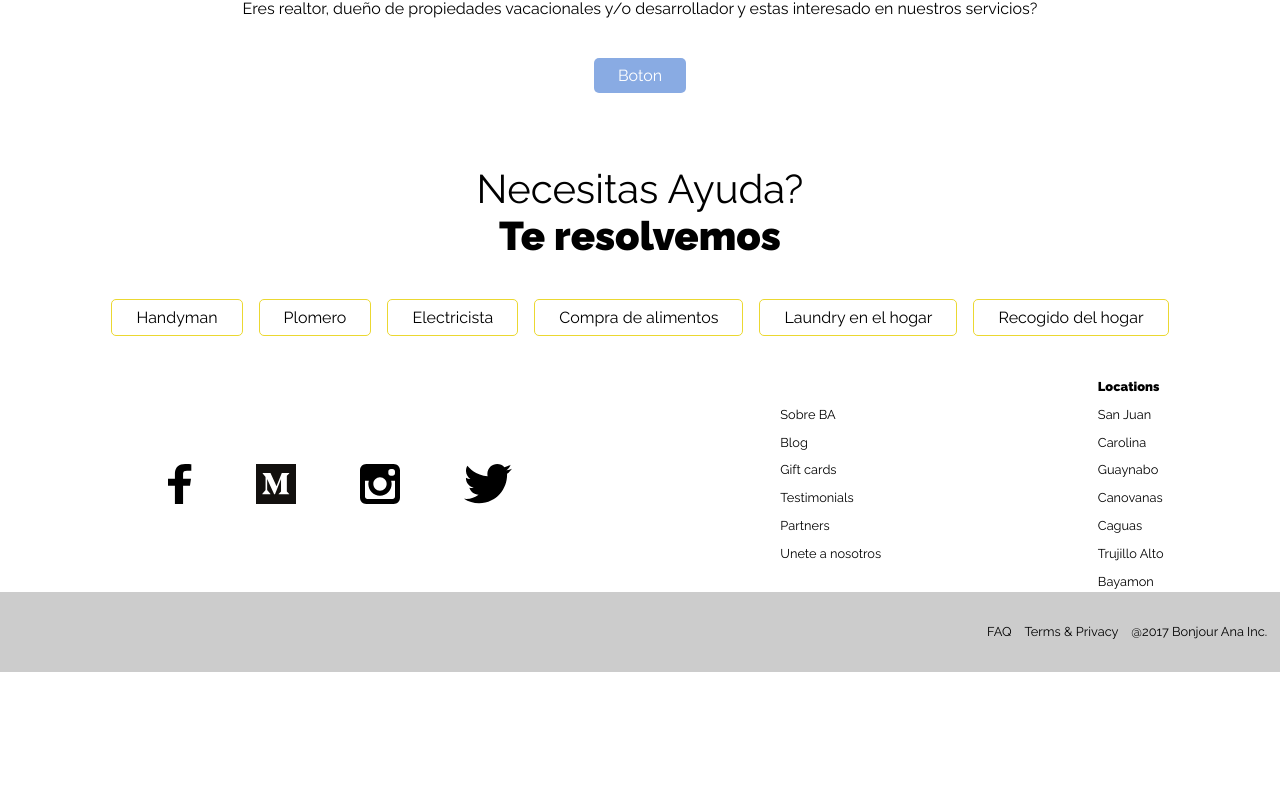
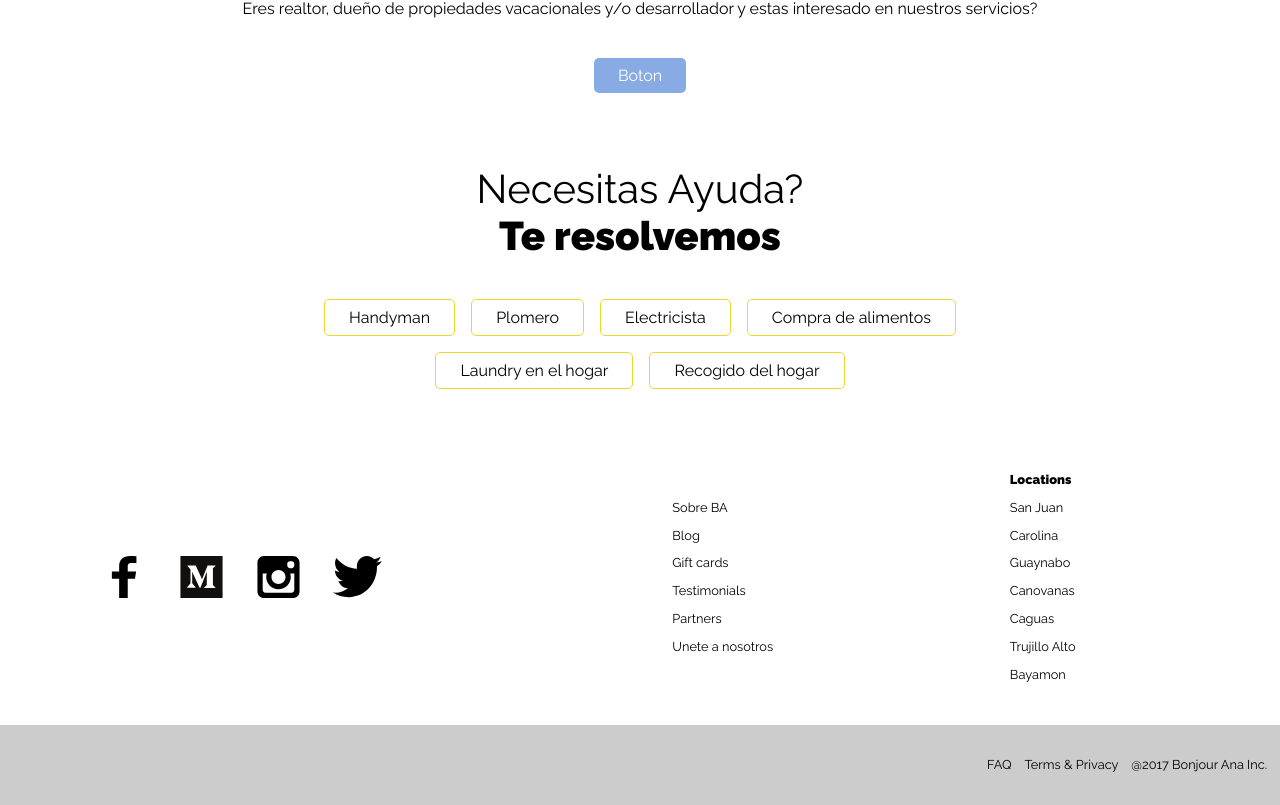
Before and after one commit to bonjouranainc/web-app, a React app in the folder front-end/: page / in a window 1280 px wide. Shown: the part 2577-3382 px from the top of the page. Before the commit the page ends 3249 px from the top, so only its background shows below. Built offline with nearby package versions, Linux system fonts and the light colour scheme.

Commit message:
Footer fully responsive

```diff
--- a/front-end/src/components/Footer/styles.css
+++ b/front-end/src/components/Footer/styles.css
@@ -9,8 +9,9 @@
 }
 
 .footerTop img {
-  height: 35%;
+  flex: 1;
   width: auto;
+  height: 30%;
   margin: 1em;
 }
 
@@ -23,10 +24,11 @@
 
 .social {
   display: flex;
+  flex: 0.5;
   flex-direction: row;
   justify-content: center;
   align-items: center;
-  width: 50vw;
+  width: auto;
 }
 
 .info {
@@ -74,10 +76,7 @@
 
 @media only screen and (min-width : 768px) {
   .footerTop img {
-    padding: 1em;
-  }
-
-  .social {
+    padding: 0;
   }
 }
 
@@ -89,16 +88,15 @@
   }
 
   .social {
-    padding: 0 2em;
+    padding: 0em;
   }
 
   .footerTop img {
-    height: 20%;
-    margin: 1em;
+    height: 15%;
   }
 
   .footerTop {
-    height: 25vh;
+    height: 35vh;
   }
 
   .info {
--- a/front-end/src/scenes/Landing/components/NeedHelp/styles.css
+++ b/front-end/src/scenes/Landing/components/NeedHelp/styles.css
@@ -20,3 +20,9 @@
     display: flex;
   }
 }
+
+@media only screen and (min-width : 1000px) {
+  .btn-group {
+    max-width: 65vw;
+  }
+}
```
